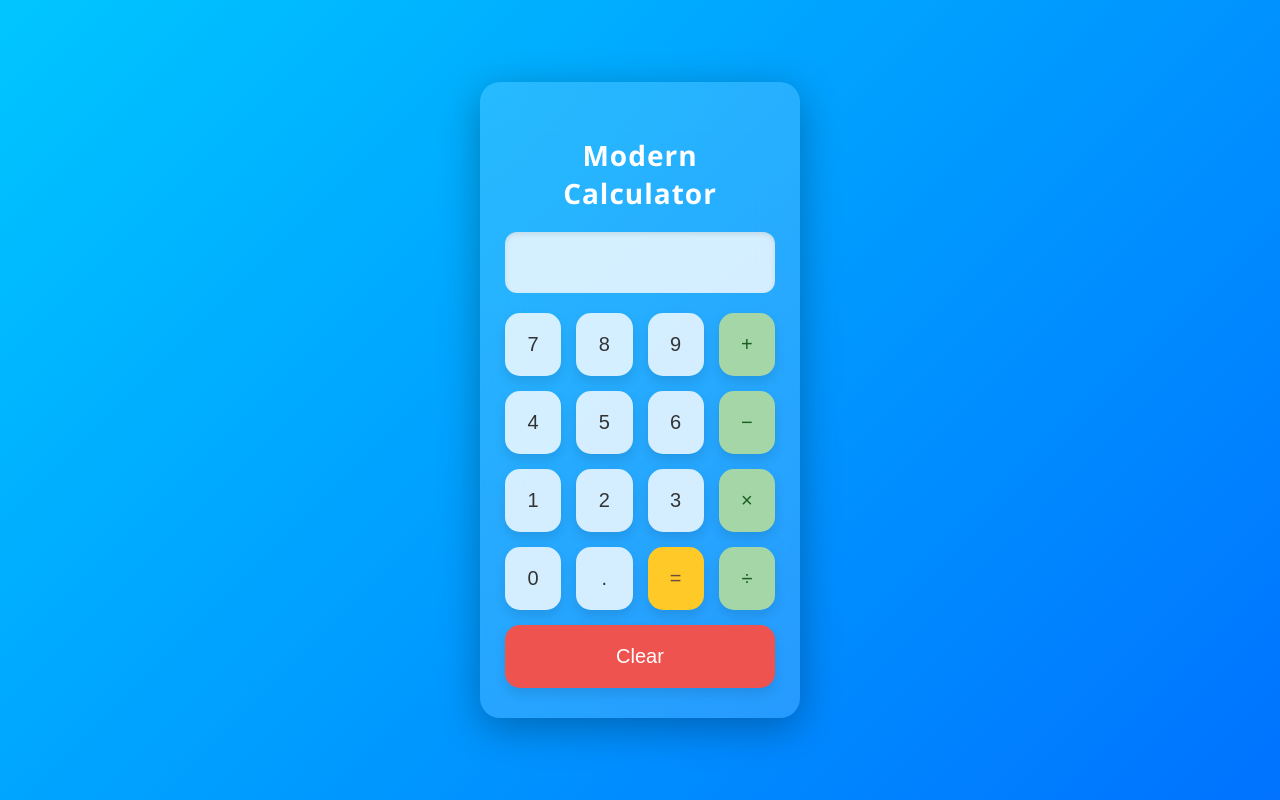
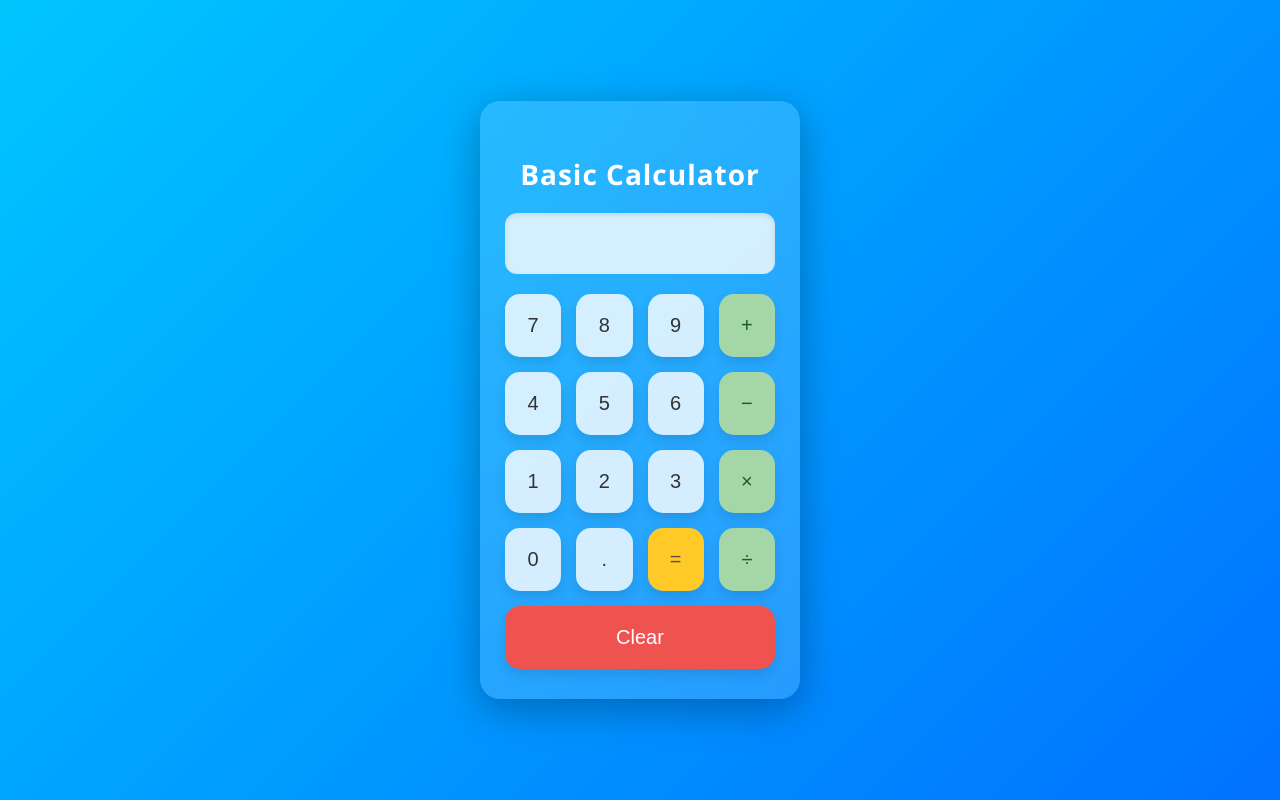
Before and after one commit to vijayamani97/Calculator-, a plain HTML site: page index.html in a window 1280 px wide. Drawn offline with Linux system fonts and the light colour scheme.

Commit message:
index.html

```diff
--- a/index.html
+++ b/index.html
@@ -114,7 +114,7 @@
 </head>
 <body>
   <div class="calculator">
-    <h2>Modern Calculator</h2>
+    <h2>Basic Calculator</h2>
     <input type="text" id="display" readonly />
     <div class="buttons">
       <button class="number" onclick="addToDisplay('7')">7</button>
```
